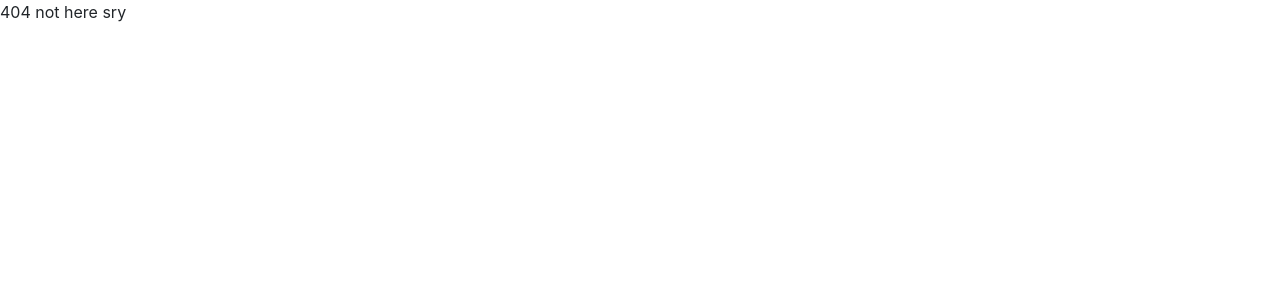
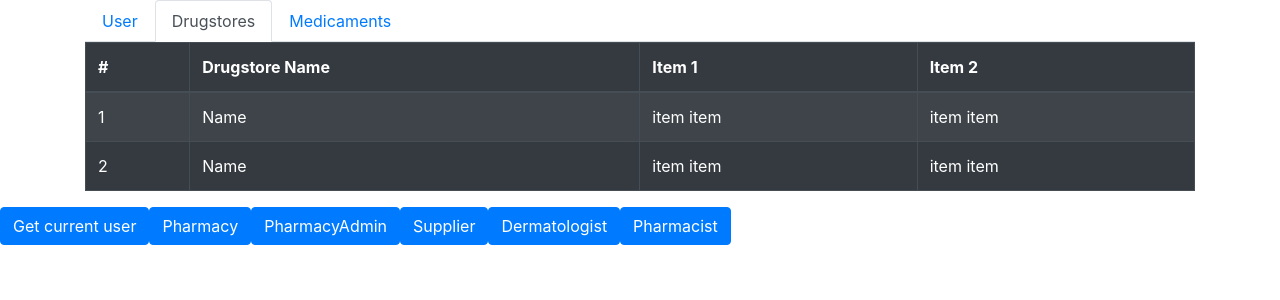
Before and after one commit to artukov/ISA, a React (Create React App) app in the folder front/pharmacy-app/: page / in a window 1280 px wide. Before the commit this address had no page. Shown: the top 300 px of the page. Built offline with nearby package versions, Linux system fonts and the light colour scheme.

Commit message:
Setting paths in router

```diff
--- a/front/pharmacy-app/src/App.js
+++ b/front/pharmacy-app/src/App.js
@@ -20,14 +20,14 @@ function App() {
         <Route path='/login' exact component={LoginPage} />
         <Route path='/registration' exact component={RegistrationPage} />
 
-        <Route path='/home' exact component={HomePage} />
+        <Route path={['/','/home']} exact component={HomePage} />
 
         <Route path='/pharmacy' exact component={PharmacyComponent}></Route>
         <Route path='/pharmacyAdmin' exact component={PharmacyAdminPage}></Route>
         <Route path="/supplier" exact component={SupplierPage}></Route>
         <Route path="/dermatologist" exact component={DermatologistPage}></Route>
         <Route path="/pharmacist" exact component={Pharmacistpage}></Route>
-        <Route path='/'>404 not here sry</Route>
+        {/* <Route path='/'>404 not here sry</Route> */}
 
       </Switch>
     </Router>
```
